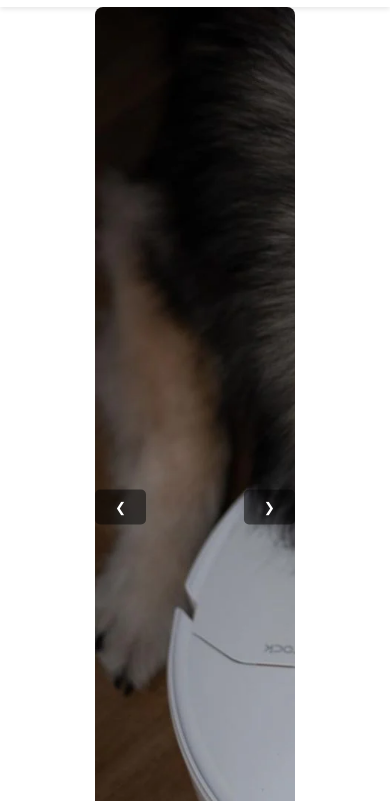
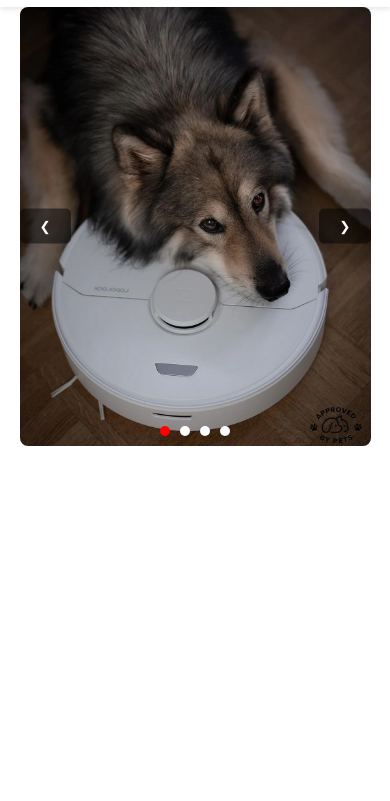
Before and after one commit to remboursement241/fr.roborock, a plain HTML site: page index.html in a window 390 px wide. Shown: the part 43-844 px from the top of the page. Drawn offline with Linux system fonts and the light colour scheme.

Commit message:
Update index.html

```diff
--- a/index.html
+++ b/index.html
@@ -79,7 +79,7 @@
     .slider {
     position: relative;
     width: 100%;
-  max-width: 200px;
+    max-width: 300px; /* حجم مناسب للهواتف */
     margin: auto;
     overflow: hidden;
     border-radius: 8px;
@@ -88,12 +88,24 @@
 .slides {
     display: flex;
     transition: transform 0.5s ease-in-out;
-  width: 400%; /* عدد الصور مضروب في 100% */
+    width: 100%;
 }
 
 .slides img {
     width: 100%;
     height: auto;
+}
+
+/* Media Query للهواتف */
+@media (max-width: 768px) {
+    .slider {
+        max-width: 90%; /* يجعل العرض يتناسب مع شاشة الهاتف */
+    }
+
+    .slides img {
+        max-width: 100%;
+        height: auto; /* يحافظ على تناسب الصور */
+    }
 }
 
 .navigation {
```
Lines whose indentation alone changed are shown as unchanged.
